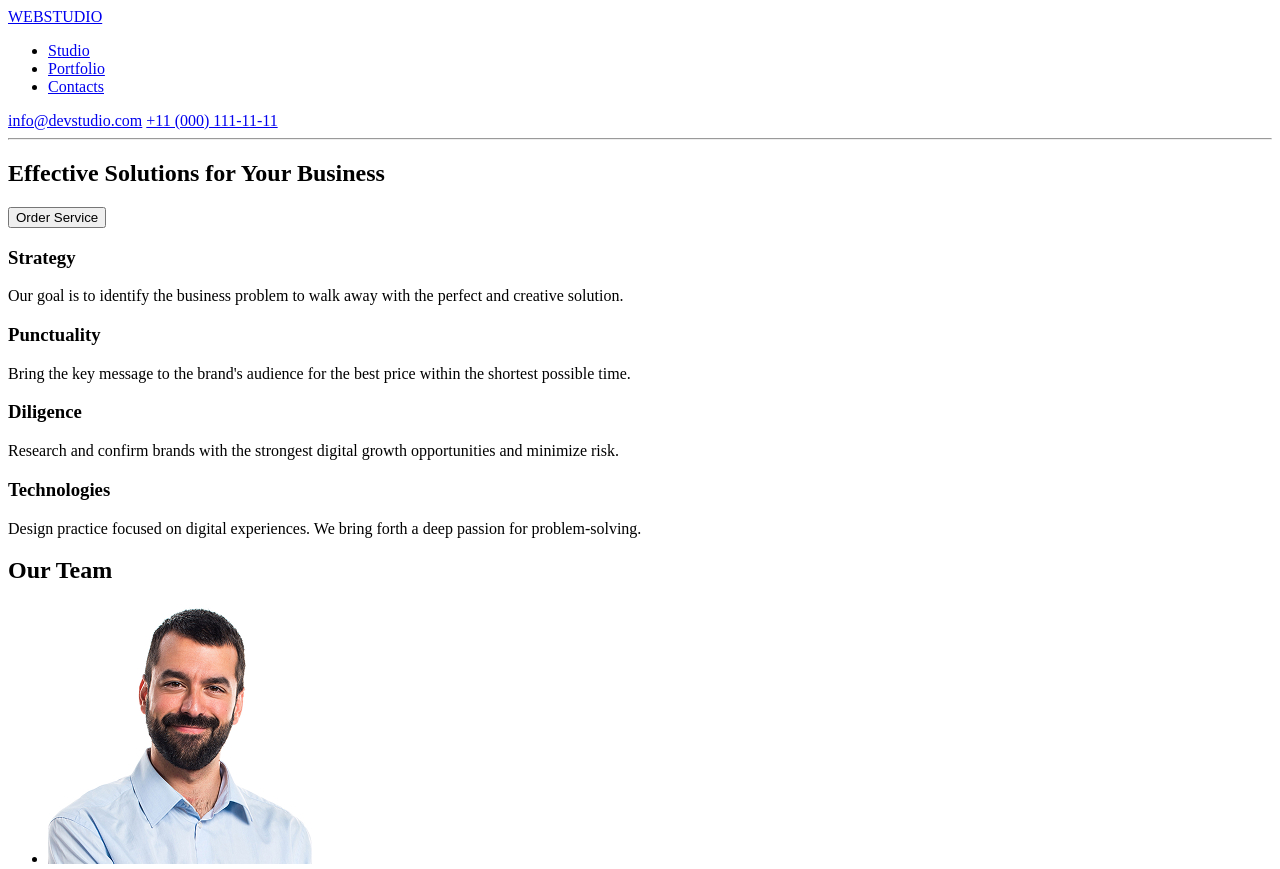
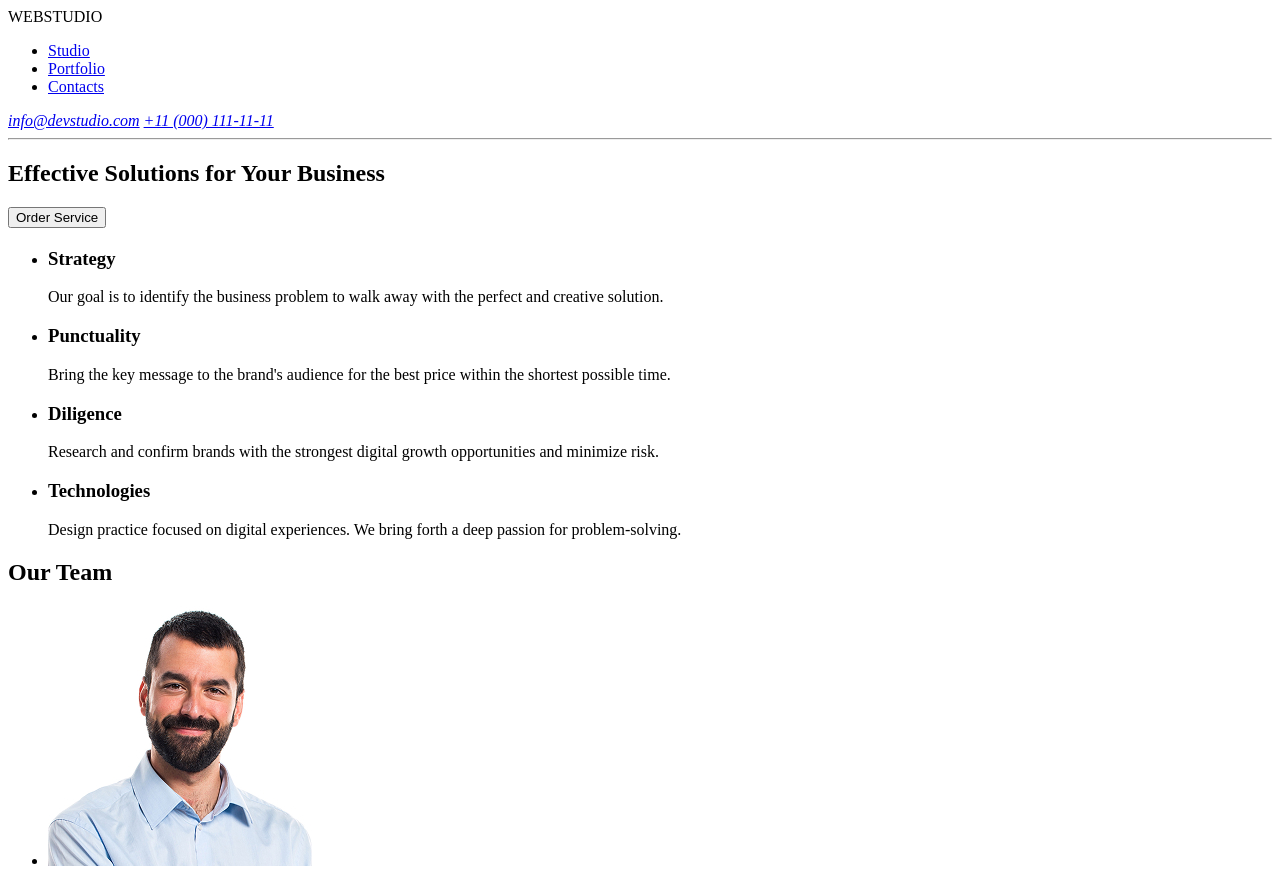
Before and after one commit to akrep17m-png/goit-markup-hw-01, a plain HTML site: page index.html in a window 1280 px wide. Shown: the top 869 px of the page. Drawn offline with Linux system fonts and the light colour scheme.

Commit message:
edit html

```diff
--- a/index.html
+++ b/index.html
@@ -9,16 +9,18 @@
 
 <body>
     <header>
-        <a href="/">WEBSTUDIO</a>
+        WEBSTUDIO
         <nav>
             <ul>
                 <li><a href="#">Studio</a></li>
                 <li><a href="#">Portfolio</a></li>
                 <li><a href="#">Contacts</a></li>
             </ul>
+        </nav>
+        <address>
             <a href="mailto:info@devstudio.com">info@devstudio.com</a>
             <a href="tel:+11(000)111-11-11">+11 (000) 111-11-11</a>
-        </nav>
+        </address>
     </header>
     <hr>
     <main>
@@ -28,15 +30,36 @@
             <button type="button">Order Service</button>
         </section>
         <section>
-            <h3>Strategy</h3>
-            <p>Our goal is to identify the business
-                problem to walk away with the perfect and creative solution.</p>
-            <h3>Punctuality</h3>
-            <p>Bring the key message to the brand's audience for the best price within the shortest possible time.</p>
-            <h3>Diligence</h3>
-            <p>Research and confirm brands with the strongest digital growth opportunities and minimize risk.</p>
-            <h3>Technologies</h3>
-            <p>Design practice focused on digital experiences. We bring forth a deep passion for problem-solving.</p>
+            <h2><!-- Info about Persons --></h2>
+            <ul>
+                <li>
+                    <h3>Strategy</h3>
+                    <p>
+                        Our goal is to identify the business
+                        problem to walk away with the perfect and creative solution.
+                    </p>
+                </li>
+                <li>
+                    <h3>Punctuality</h3>
+                    <p>
+                        Bring the key message to the brand's audience for the best price within the shortest possible
+                        time.
+                    </p>
+                </li>
+                <li>
+                    <h3>Diligence</h3>
+                    <p>
+                        Research and confirm brands with the strongest digital growth opportunities and minimize risk.
+                    </p>
+                </li>
+                <li>
+                    <h3>Technologies</h3>
+                    <p>
+                        Design practice focused on digital experiences. We bring forth a deep passion for
+                        problem-solving.
+                    </p>
+                </li>
+            </ul>
         </section>
         <section>
             <h2>Our Team</h2>
@@ -48,17 +71,17 @@
                 </li>
                 <li>
                     <img src="images/Tom.jpg" alt="Tom Ford" width="264" height="260">
-                    <h4>Tom Ford</h4>
+                    <h3>Tom Ford</h3>
                     <p>Frontend Developer</p>
                 </li>
                 <li>
                     <img src="images/Camila.jpg" alt="Camila Garcia" width="264" height="260">
-                    <h4>Camila Garcia</h4>
+                    <h3>Camila Garcia</h3>
                     <p>Marketing</p>
                 </li>
                 <li>
                     <img src="images/Daniel.jpg" alt="Daniel Wilson" width="264" height="260">
-                    <h4>Daniel Wilson</h4>
+                    <h3>Daniel Wilson</h3>
                     <p>UI Designer</p>
                 </li>
             </ul>
@@ -66,7 +89,7 @@
     </main>
     <hr>
     <footer>
-        <a href="/">WEBSTUDIO</a>
+        WEBSTUDIO
         <p>Increase the flow of customers and sales for your business with digital marketing & growth solutions.</p>
     </footer>
 </body>
```
